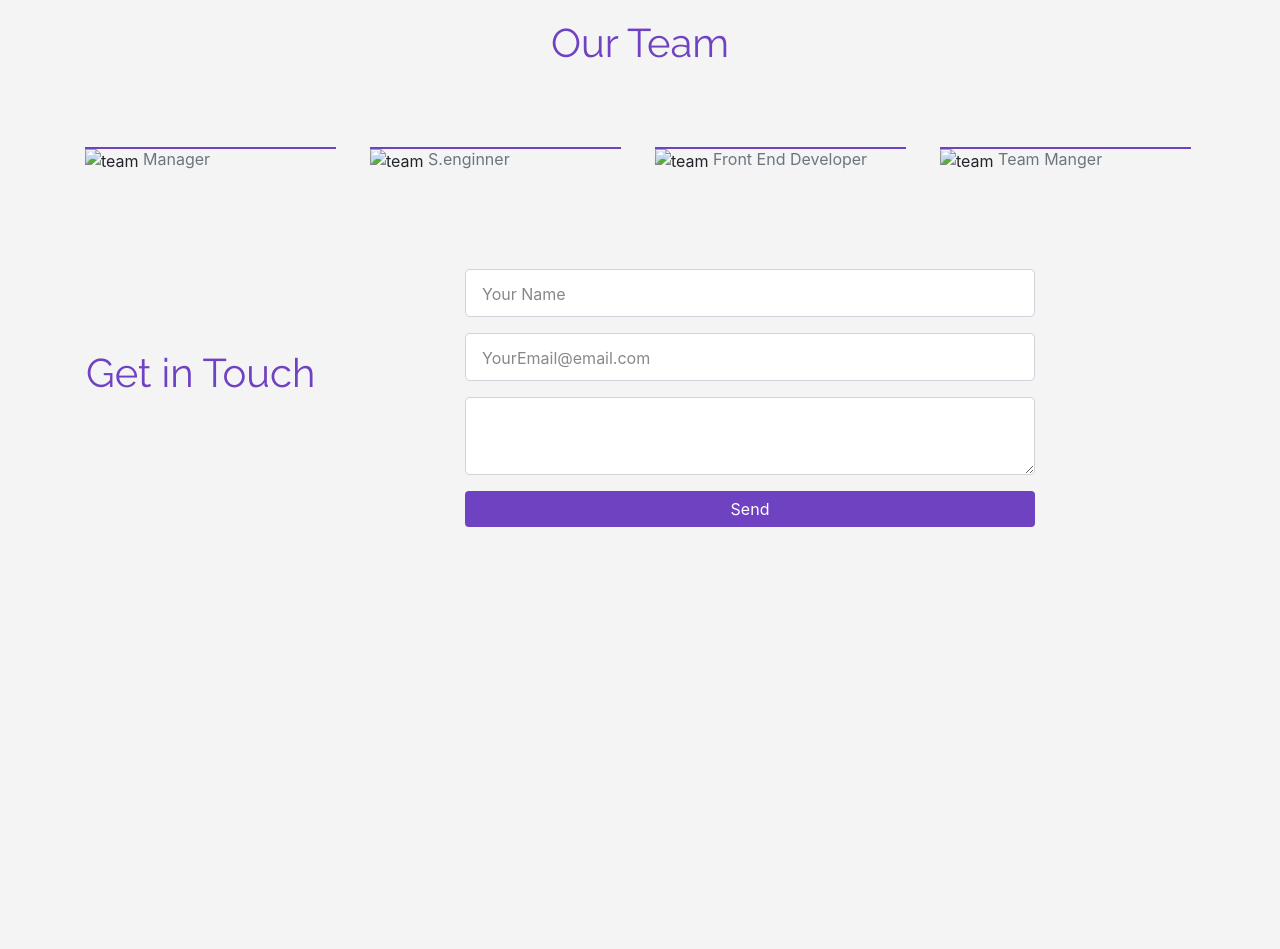
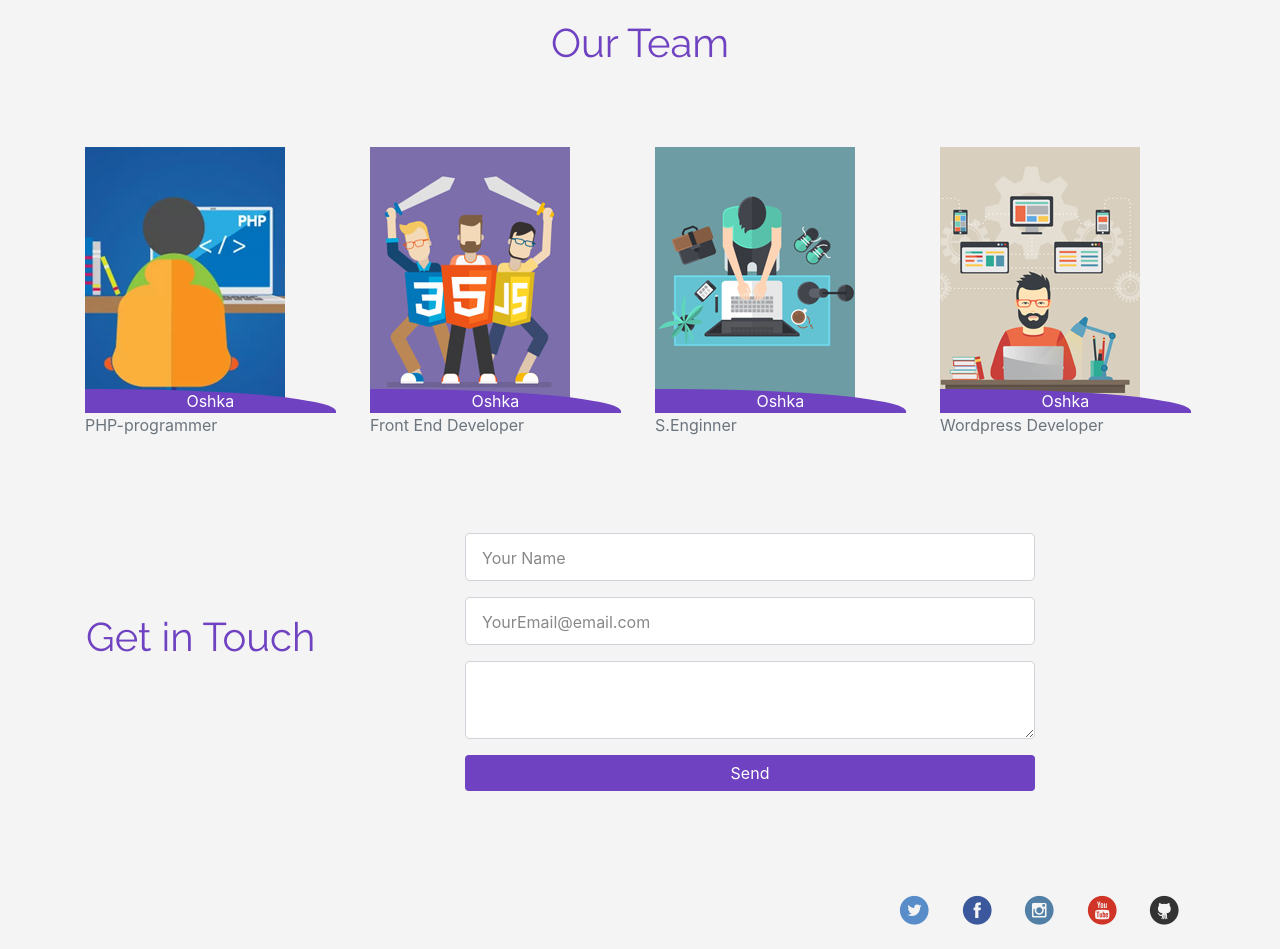
Before and after one commit to oshka/PersonalPortfolioWebpage, a plain HTML site: page index.html in a window 1280 px wide. Shown: the part 3040-3989 px from the top of the page. Before the commit the page ends 3663 px from the top, so only its background shows below. Drawn offline with nearby package versions, Linux system fonts and the light colour scheme; a web font is replaced by a local one.

Commit message:
end of page

```diff
--- a/css/main.css
+++ b/css/main.css
@@ -203,3 +203,14 @@ html,h1,h2,h3,h4,h5,h6,a{
     color: #888;
     font-size: 16px;
 }
+#team .text-muted {
+    display: block;
+}
+
+footer ul li {
+    display: inline-block;
+}
+.btn.btn-twitter.btn-link, .btn.btn-twitter.btn-link:active, .btn.btn-twitter.btn-link:focus, .btn.btn-twitter.btn-link:hover {
+    background-color: transparent;
+    color: #55acee;
+}
--- a/index.html
+++ b/index.html
@@ -4,6 +4,7 @@
 	<meta charset="utf-8">
 	<title>Personal Portfolio WebPage</title>
 	<link type="text/css" rel="stylesheet" media="screen" href="https://maxcdn.bootstrapcdn.com/bootstrap/4.0.0/css/bootstrap.min.css" />
+	<link type="text/css" rel="stylesheet" media="screen" href="https://cdnjs.cloudflare.com/ajax/libs/open-iconic/1.1.1/font/css/open-iconic-bootstrap.min.css" />
 	<link type="text/css" rel="stylesheet" media="screen" href="css/main.css" />
 
 </head>
@@ -153,11 +154,8 @@
 					</div>
 
 					<div class="card-body">
-					<h4 class="card-title">Post Title</h4>
-						<p class="card-text">
-
-							proident, sunt in culpa qui officia deserunt mollit anim id est laborum.
-						</p>
+					<h4 class="card-title">The more sun inside us, the brighter the life around us</h4>
+						<p class="card-text">All life is an experiment. The more experiments you make the better.  </p>
 					</div>
 					<div class="card-footer">
 						<a href="" class="card-link">Read more</a>
@@ -174,32 +172,32 @@
 	   <h1 class="text-center">Our Team</h1>
 		<div class="row">
 			<div class="col-lg-3 col-md-3 col-sm-12 item">
-				<img src="images/team-2.jpg" class="img-fluid" alt="team">
+				<img src="images/team01.jpg" class="img-fluid" alt="team">
 				<div class="des">
-				 	Sara
+				 	Oshka
 				 </div>
-				<span class="text-muted">Manager</span>
+				<span class="text-muted">PHP-programmer</span>
 			</div>
 			<div class="col-lg-3 col-md-3 col-sm-12 item">
-				<img src="images/team-3.jpg" class="img-fluid" alt="team">
+				<img src="images/team02.jpg" class="img-fluid" alt="team">
 				<div class="des">
-				 	 Chris
-				 </div>
-				<span class="text-muted">S.enginner</span>
-			</div>
-			<div class="col-lg-3 col-md-3 col-sm-12 item">
-				<img src="images/team-2.jpg" class="img-fluid" alt="team">
-				<div class="des">
-				 	Layla
+					Oshka
 				 </div>
 				<span class="text-muted">Front End Developer</span>
 			</div>
 			<div class="col-lg-3 col-md-3 col-sm-12 item">
-				<img src="images/team-3.jpg" class="img-fluid" alt="team">
+				<img src="images/team03.jpg" class="img-fluid" alt="team">
+				<div class="des">
+					Oshka
+				 </div>
+				<span class="text-muted">S.Enginner</span>
+			</div>
+			<div class="col-lg-3 col-md-3 col-sm-12 item">
+				<img src="images/team04.jpg" class="img-fluid" alt="team">
 				 <div class="des">
-				 	J.Jirard
+					 Oshka
 				 </div>
-				<span class="text-muted">Team Manger</span>
+				<span class="text-muted">Wordpress Developer</span>
 			</div>
 		</div>
 	</div>
@@ -231,6 +229,43 @@
 		</form>
 	</div>
 </div>
+<footer class="footer">
+	<div class="container">
+		<div class="row">
+			<div class="col-lg-4 col-md-4 col-sm-12"></div>
+			<div class="col-lg-4 col-md-4 col-sm-12"></div>
+			<div class="col-lg-4 col-md-6 col-sm-6">
+				<ul>
+                <li>
+                    <a href="https://twitter.com/" class="btn btn-link btn-twitter">
+						<img src="images/icon_twitter.png" class="img-fluid" alt="twitter">
+					</a>
+                </li>
+                <li>
+                    <a href="https://www.facebook.com/" class="btn btn-link btn-facebook">
+                        <img src="images/icon_facebook.png" class="img-fluid" alt="facebook">
+                    </a>
+                </li>
+                <li>
+                    <a href="https://www.instagram.com/" class="btn btn-link btn-instagram">
+                        <img src="images/icon_instagram.png" class="img-fluid" alt="instagram">
+                    </a>
+                </li>
+			    <li>
+                    <a href="https://www.youtube.com" class="btn btn-link btn-youtube">
+                        <img src="images/icon_youtube.png" class="img-fluid" alt="youtube">
+                    </a>
+                </li>
+			    <li>
+                    <a href="https://github.com" class="btn btn-link btn-github">
+                        <img src="images/icon_github.png" class="img-fluid" alt="github">
+                    </a>
+                </li>
+            </ul>
+			</div>
+	</div>
+	</div>
+</footer>
 <script type="text/javascript" src="https://cdnjs.cloudflare.com/ajax/libs/jquery/3.3.1/jquery.min.js"></script>
 <script type="text/javascript" src="https://cdnjs.cloudflare.com/ajax/libs/twitter-bootstrap/4.0.0/js/bootstrap.min.js"></script>
 <script type="text/javascript" src="js/main.js"></script>
```
Also changed, not shown: images/icon_facebook.png (added), images/icon_github.png (added), images/icon_instagram.png (added), images/icon_twitter.png (added), images/icon_youtube.png (added), images/post03.jpg (added), images/team01.jpg (added), images/team02.jpg (added), images/team03.jpg (added), images/team04.jpg (added), 1 other file.
